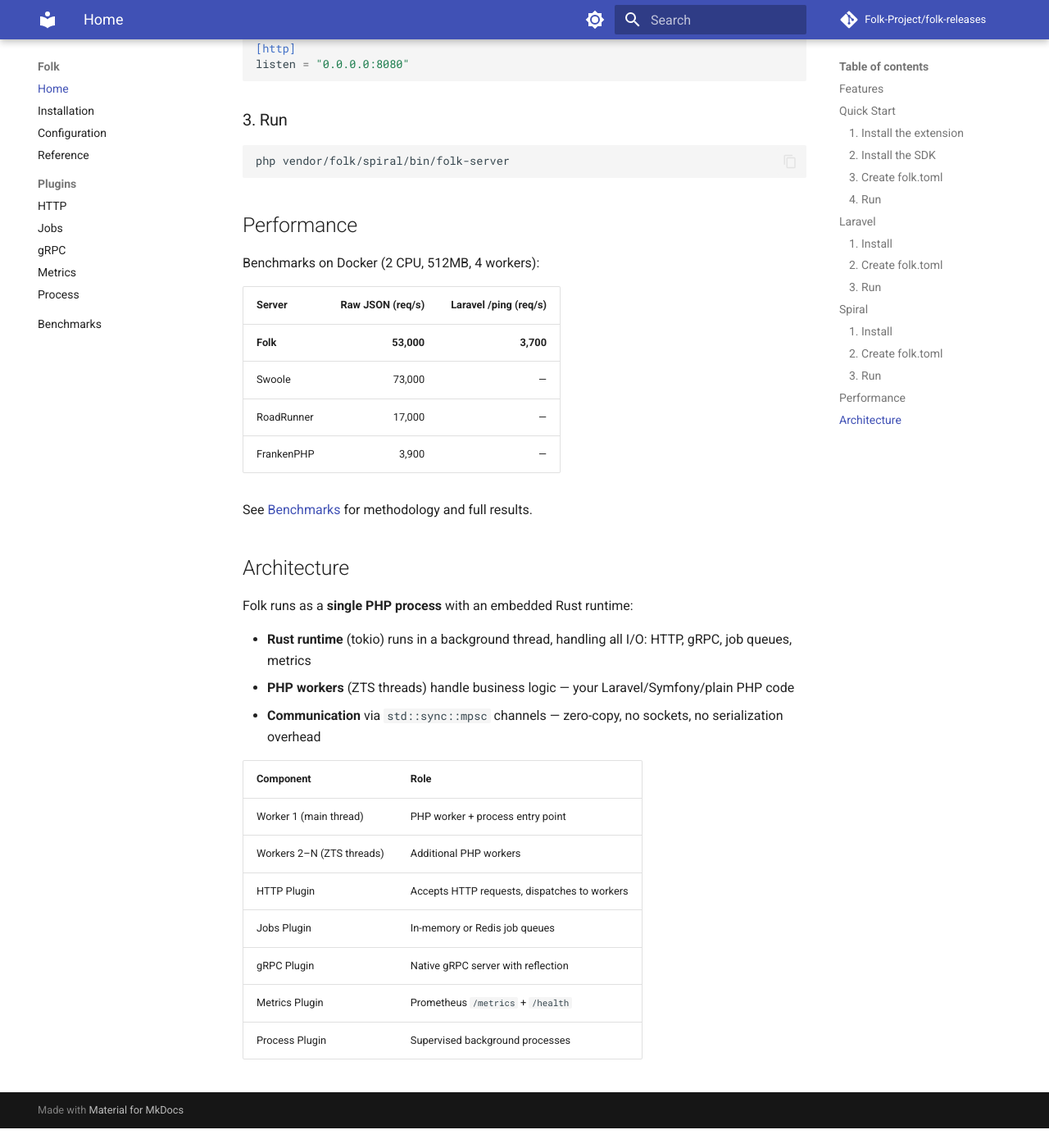
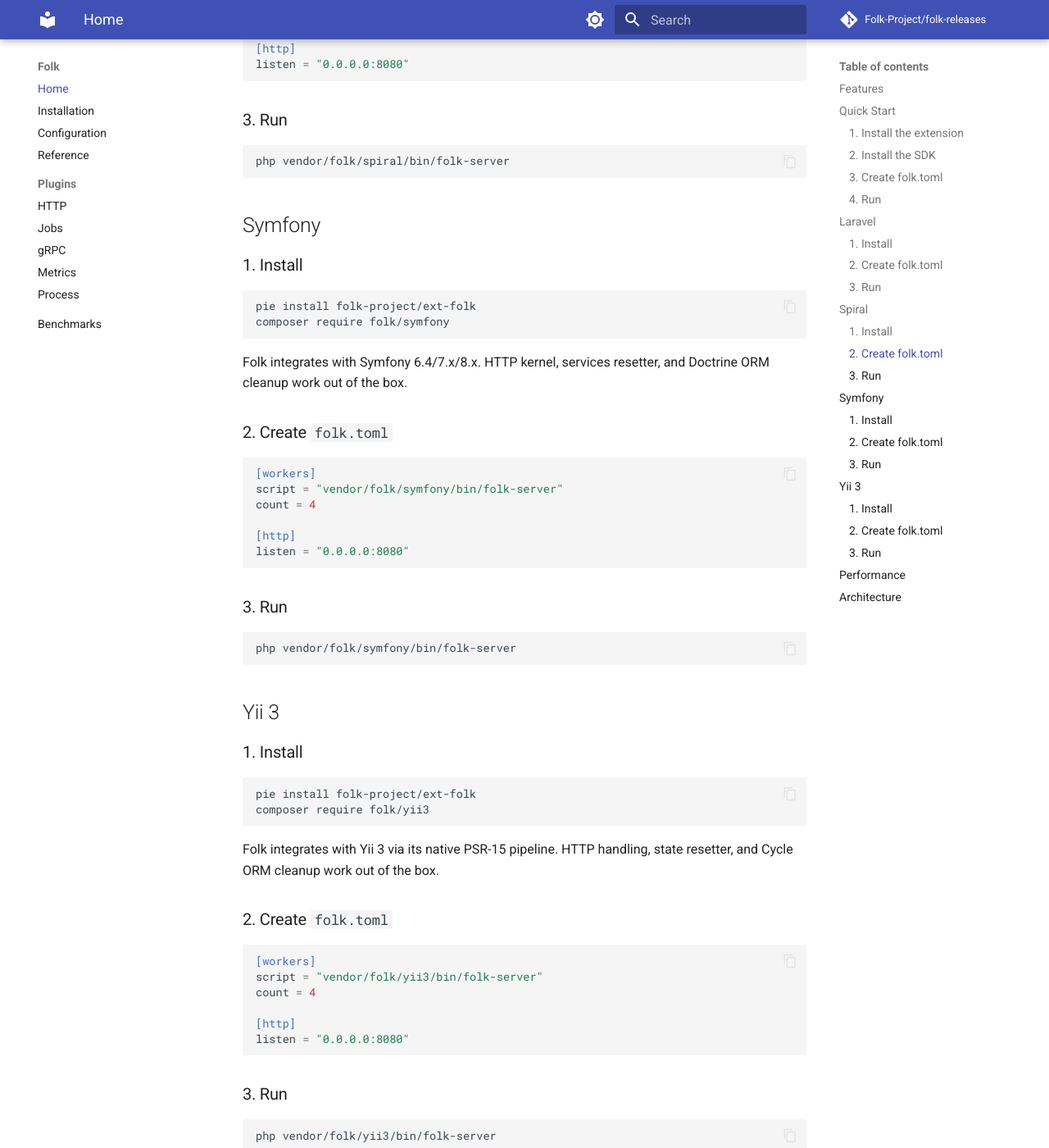
Before and after one commit to Folk-Project/folk-releases, an MkDocs documentation site: the page built from docs/index.md, in a window 1280 px wide and 1400 px high, scrolled down 2314 px. Shown: the whole window at 82% size. Built offline with MkDocs 1.6.1 and Material for MkDocs 9.7.7, drawn with Linux system fonts in a browser that asks for light colours; comment, search, counter and statistics services are not loaded; before the commit the page ends 3690 px from its top, so only the background shows below that.

Commit message:
Docs: add Symfony and Yii3 adapter sections
Co-Authored-By: Claude Opus 4.6 (1M context) <noreply@anthropic.com>

````diff
--- a/docs/index.md
+++ b/docs/index.md
@@ -107,6 +107,62 @@ listen = "0.0.0.0:8080"
 php vendor/folk/spiral/bin/folk-server
 ```
 
+## Symfony
+
+### 1. Install
+
+```bash
+pie install folk-project/ext-folk
+composer require folk/symfony
+```
+
+Folk integrates with Symfony 6.4/7.x/8.x. HTTP kernel, services resetter, and Doctrine ORM cleanup work out of the box.
+
+### 2. Create `folk.toml`
+
+```toml
+[workers]
+script = "vendor/folk/symfony/bin/folk-server"
+count = 4
+
+[http]
+listen = "0.0.0.0:8080"
+```
+
+### 3. Run
+
+```bash
+php vendor/folk/symfony/bin/folk-server
+```
+
+## Yii 3
+
+### 1. Install
+
+```bash
+pie install folk-project/ext-folk
+composer require folk/yii3
+```
+
+Folk integrates with Yii 3 via its native PSR-15 pipeline. HTTP handling, state resetter, and Cycle ORM cleanup work out of the box.
+
+### 2. Create `folk.toml`
+
+```toml
+[workers]
+script = "vendor/folk/yii3/bin/folk-server"
+count = 4
+
+[http]
+listen = "0.0.0.0:8080"
+```
+
+### 3. Run
+
+```bash
+php vendor/folk/yii3/bin/folk-server
+```
+
 ## Performance
 
 Benchmarks on Docker (2 CPU, 512MB, 4 workers):
````
Also changed, not shown: docs/installation.md (+4 -0 lines).
